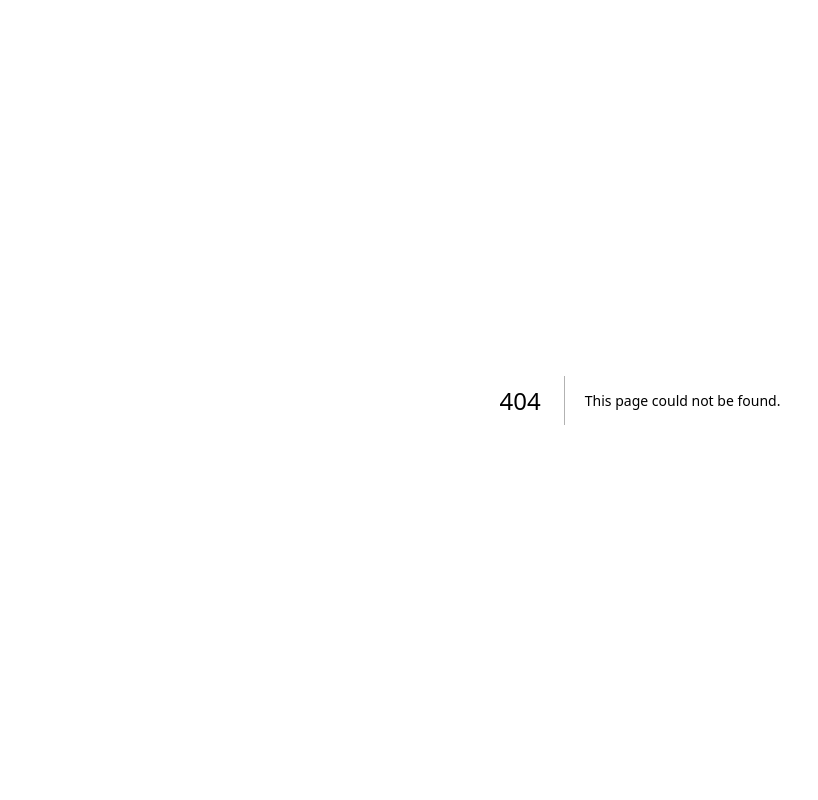
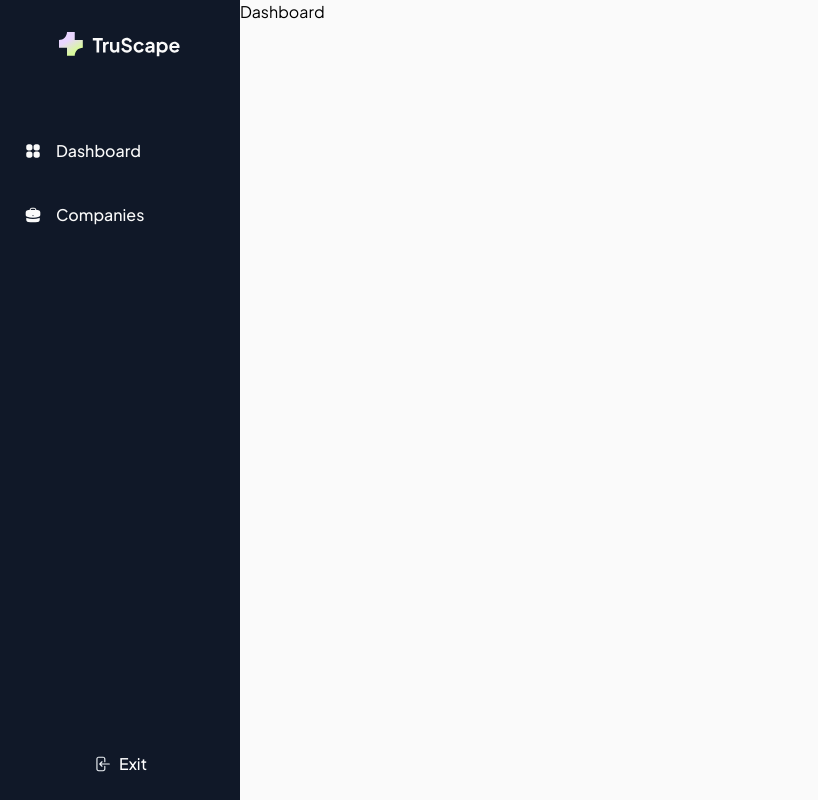
Before and after one commit to OleksandrPM/crm, a Next.js app: page /dashboard in a window 1280 px wide. Before the commit this address had no page. Shown: the whole page, without its empty margins (0-818 px from the left). Built offline with nearby package versions, Linux system fonts and the light colour scheme.

Commit message:
Add root layout, companies and dashboard pages & layout

```diff
--- /dev/null
+++ b/src/app/(admin)/dashboard/page.tsx
@@ -0,0 +1,11 @@
+import React from 'react';
+
+export interface PageProps {}
+
+export default function Page() {
+  return (
+    <>
+      <div>Dashboard</div>
+    </>
+  );
+}
--- /dev/null
+++ b/src/app/(admin)/layout.tsx
@@ -0,0 +1,15 @@
+import React from 'react';
+import Sidebar from '@/app/components/Sidebar';
+
+export interface LayoutProps {
+  children: React.ReactNode;
+}
+
+export default function layout({ children }: LayoutProps) {
+  return (
+    <div>
+      <Sidebar />
+      <div className="ml-60">{children}</div>
+    </div>
+  );
+}
--- a/src/app/layout.tsx
+++ b/src/app/layout.tsx
@@ -1,6 +1,10 @@
 import React from 'react';
+import { Plus_Jakarta_Sans } from 'next/font/google';
+import './globals.css';
+
 import Head from 'next/head';
-import './globals.css';
+
+const font = Plus_Jakarta_Sans({ subsets: ['latin'] });
 
 export default function RootLayout({
   children,
@@ -12,7 +16,7 @@
       <Head>
         <link rel="icon" type="image/x-icon" href="/favicon.ico" />
       </Head>
-      <body>{children}</body>
+      <body className={font.className}>{children}</body>
     </html>
   );
 }
```
